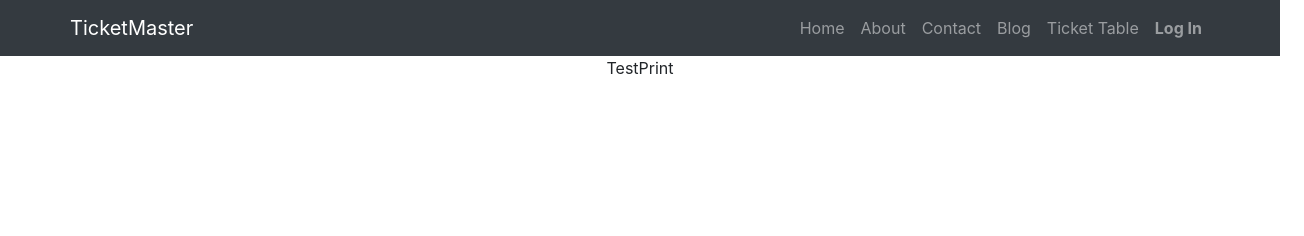
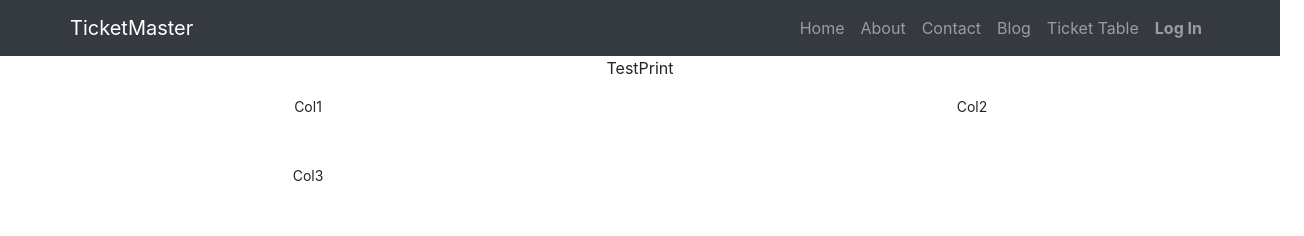
Before and after one commit to Ticketmaster35L/Ticketmaster35L, a React (Create React App) app: page /DisplayTicket in a window 1280 px wide. Shown: the top 236 px of the page, 1304 px wide, since content can reach past the window. Built offline with nearby package versions, Linux system fonts and the light colour scheme.

Commit message:
Got the antd grid to show up on the screen.

```diff
--- a/src/components/DisplayTicket.jsx
+++ b/src/components/DisplayTicket.jsx
@@ -1,19 +1,17 @@
 import React from "react";
-import { Grid } from 'antd';
+import { Row, Col } from 'antd';
 
 const DisplayTicket = () => {
-    const {Row, Col } = Grid;
     return (
         <>
         <p>
             TestPrint
         </p>
-        {/* <Row gutter={48}>
+        <Row gutter={[48,48]}>
             <Col span={12}>Col1</Col>
-                <p>col1</p>
             <Col span={12}>Col2</Col>
             <Col span={12}>Col3</Col>
-        </Row> */}
+        </Row>
         </>
     )
 }
```
